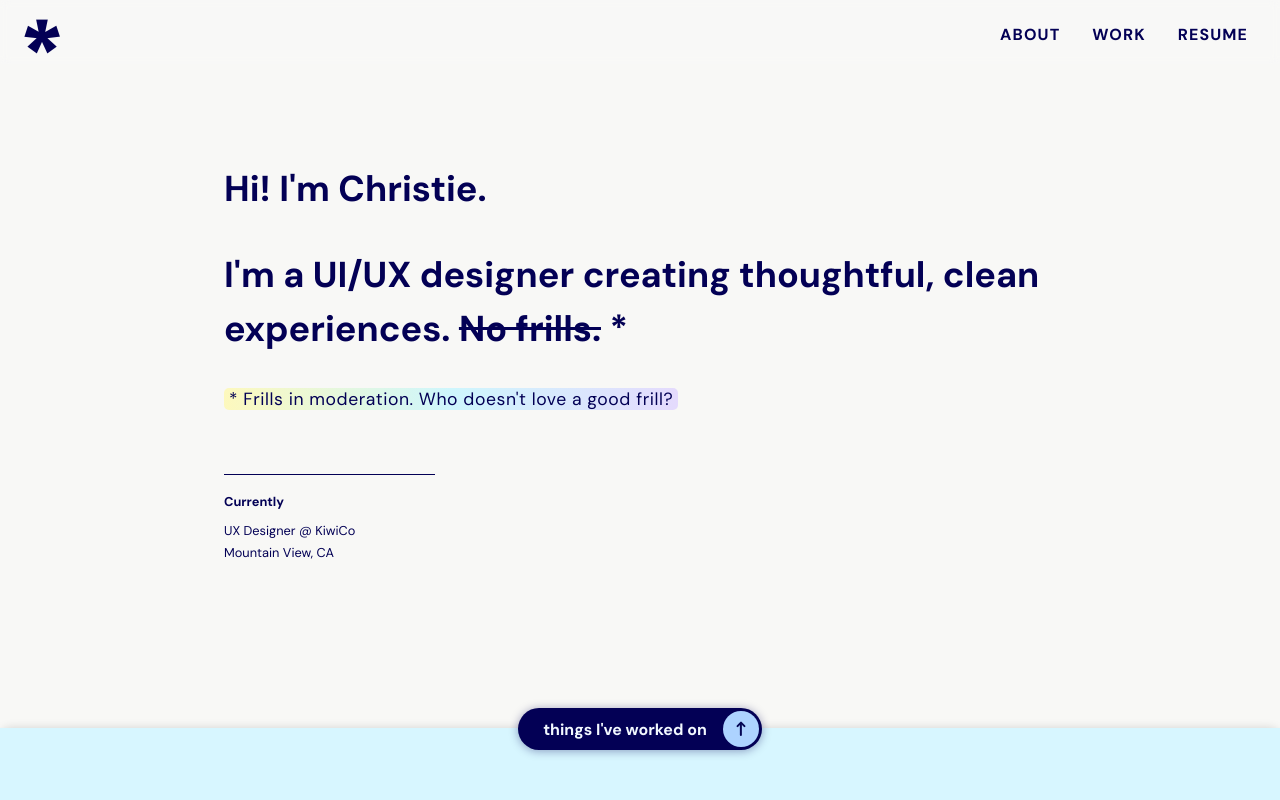
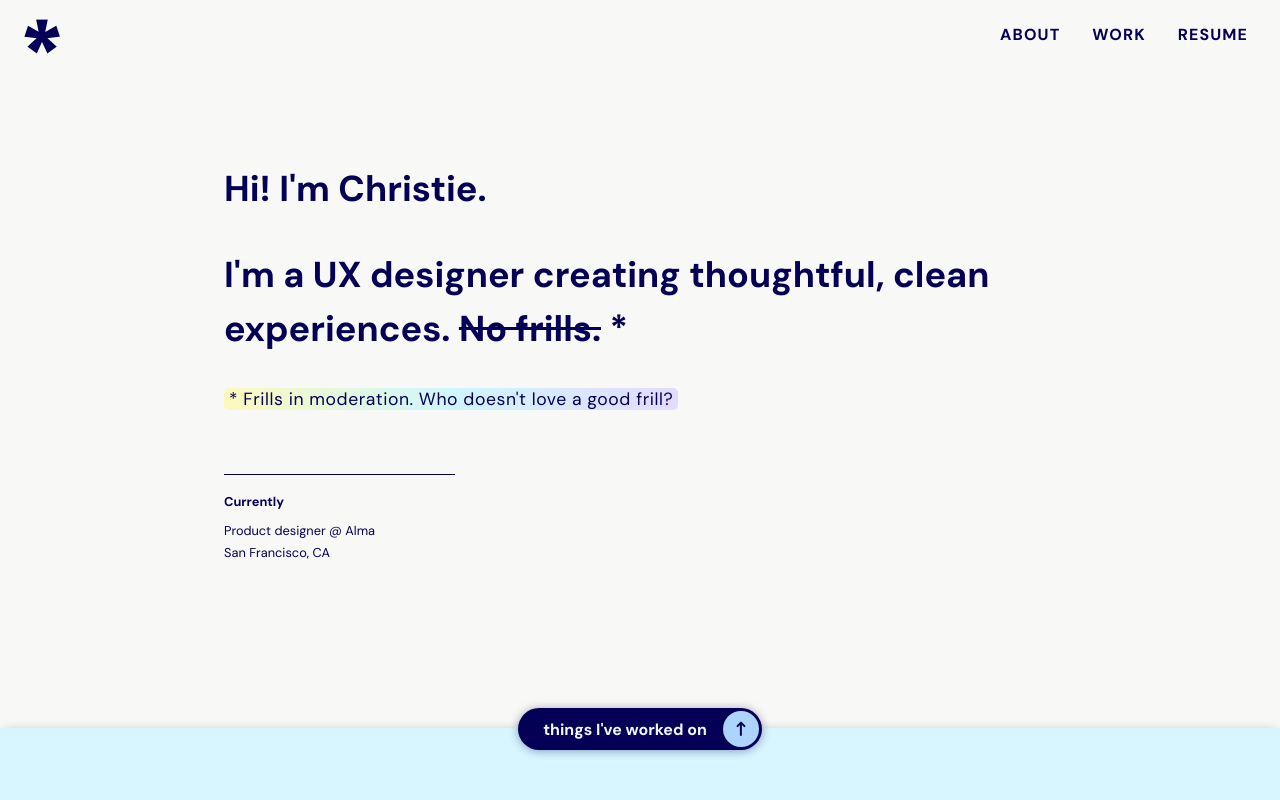
Before and after one commit to christiewarren/react-portfolio, a React (Create React App) app: page / in a window 1280 px wide. Shown: the top 800 px of the page. Built offline with nearby package versions, Linux system fonts and the light colour scheme.

Commit message:
old resume update and job title on homepage

```diff
--- a/src/components/Home.js
+++ b/src/components/Home.js
@@ -12,12 +12,12 @@ export default function Home() {
       <>
       <section id="welcome">
         <div className="welcome-text">
-         <h2><span className='hi'>Hi! I'm Christie.</span>I'm a UI/UX designer creating thoughtful, clean experiences. <span style={{textDecoration: 'line-through'}}>No&nbsp;frills.</span>&nbsp;*</h2>
+         <h2><span className='hi'>Hi! I'm Christie.</span>I'm a UX designer creating thoughtful, clean experiences. <span style={{textDecoration: 'line-through'}}>No&nbsp;frills.</span>&nbsp;*</h2>
          <h3 className='asterisk'><span className='welcome-highlight'>* Frills in moderation. Who doesn't love a good frill?</span></h3>
          <div className='currently'>
             <p><b>Currently</b></p>
-            <p>UX Designer @ KiwiCo</p>
-            <p>Mountain View, CA</p>
+            <p>Product designer @ Alma</p>
+            <p>San Francisco, CA</p>
          </div>
         </div>
       </section>
--- a/src/components/projects/NavRedesign.js
+++ b/src/components/projects/NavRedesign.js
@@ -52,7 +52,7 @@ export default function NavRedesign(){
             </h6>
 
             <a href='https://www.kiwico.com/' target='blank' className='no-style-link'>
-               <button>see it live *<img src='./assets/search/arrow-right.svg' className='button-arrow' alt="right arrow" /></button>
+               <button>see it live<img src='./assets/search/arrow-right.svg' className='button-arrow' alt="right arrow" /></button>
             </a>
             <Link to="/nav-redesign/#case-study"><a className='styled'>read the case study<img src='./assets/search/arrow-down-plain.svg' className='link-arrow' alt="down arrow" /></a></Link>
          </section>
```
Also changed, not shown: 1 other file (tests, documents, lock files or other folders).
